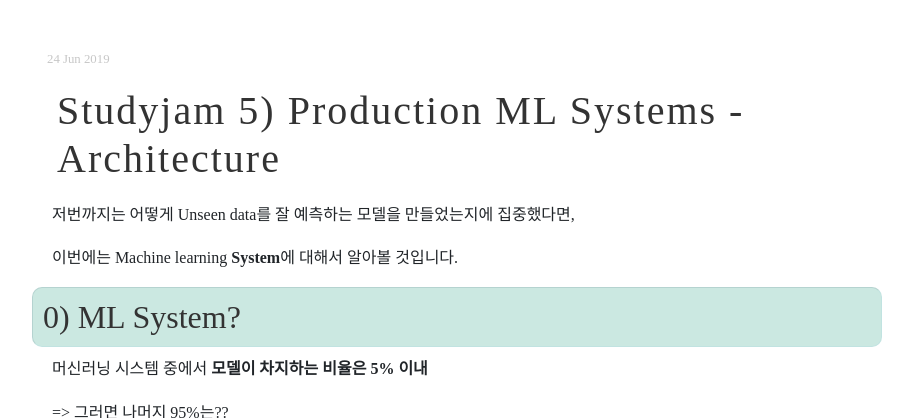
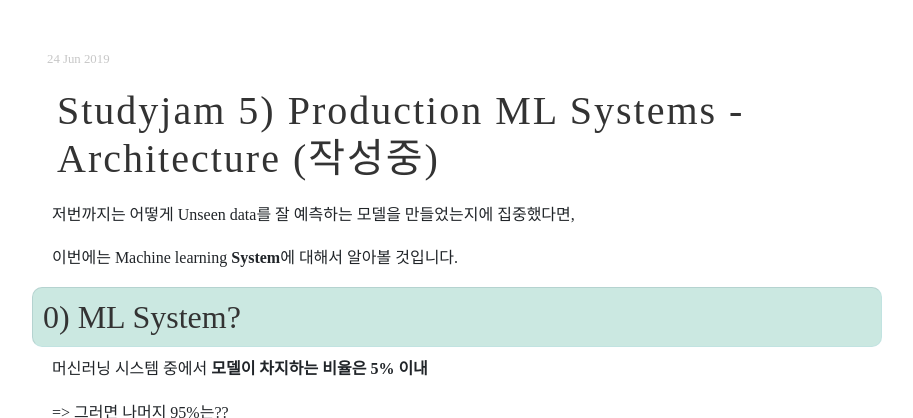
Before and after one commit to DongChanS/DongChanS.github.io, a Jekyll site: the page built from _posts/2019-06-24-93.md, in a window 1280 px wide and 900 px high, cut to the strip 366-784 px from the top of the window. Shown: the whole strip, without its empty margins (96-1009 px from the left). Built offline with Jekyll 4.4.1, drawn with Linux system fonts in a browser that asks for light colours; nearby versions of some CDN libraries; some web fonts are replaced; comment, search, counter and statistics services are not loaded.

Commit message:
update title

```diff
--- a/_posts/2019-06-24-93.md
+++ b/_posts/2019-06-24-93.md
@@ -1,6 +1,6 @@
 ---
 layout : post
-title : Studyjam 5) Production ML Systems - Architecture
+title : Studyjam 5) Production ML Systems - Architecture (작성중)
 author : Shin Dong Chan
 category : 'ML Studyjam'
 ---
```
